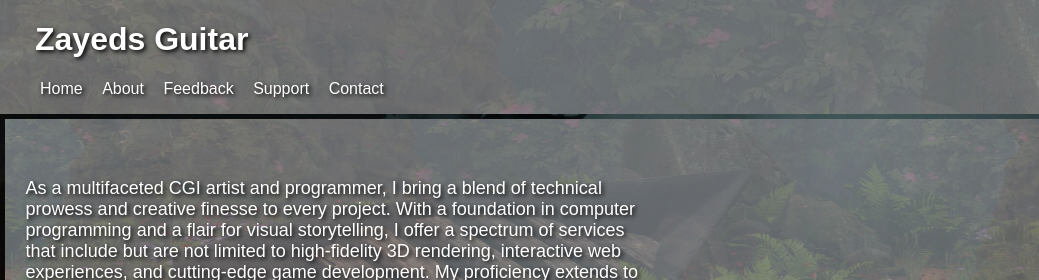
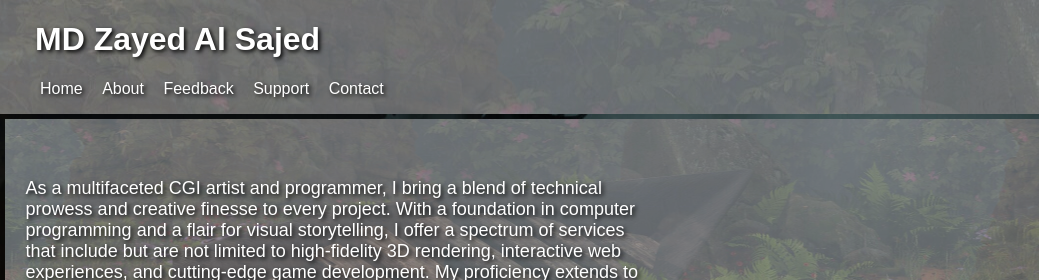
Before and after one commit to MD-Zayed-Al-Sajed/project1, a plain HTML site: page support.html in a window 1280 px wide. Shown: the top 280 px of the page, 0-1039 px from the left. Drawn offline with Linux system fonts and the light colour scheme.

Commit message:
support.html

```diff
--- a/support.html
+++ b/support.html
@@ -3,12 +3,12 @@
 <head>
     <meta charset="UTF-8">
     <meta name="viewport" content="width=device-width, initial-scale=1.0">
-    <title>Support - Zayeds Guitar</title>
+    <title>Support - Zayed</title>
     <link rel="stylesheet" href="styles.css">
 </head>
 <body>
     <header>
-        <h1>Zayeds Guitar</h1>
+        <h1>MD Zayed Al Sajed</h1>
         <nav>
             <ul>
                 <li><a href="index.html">Home</a></li>
```
